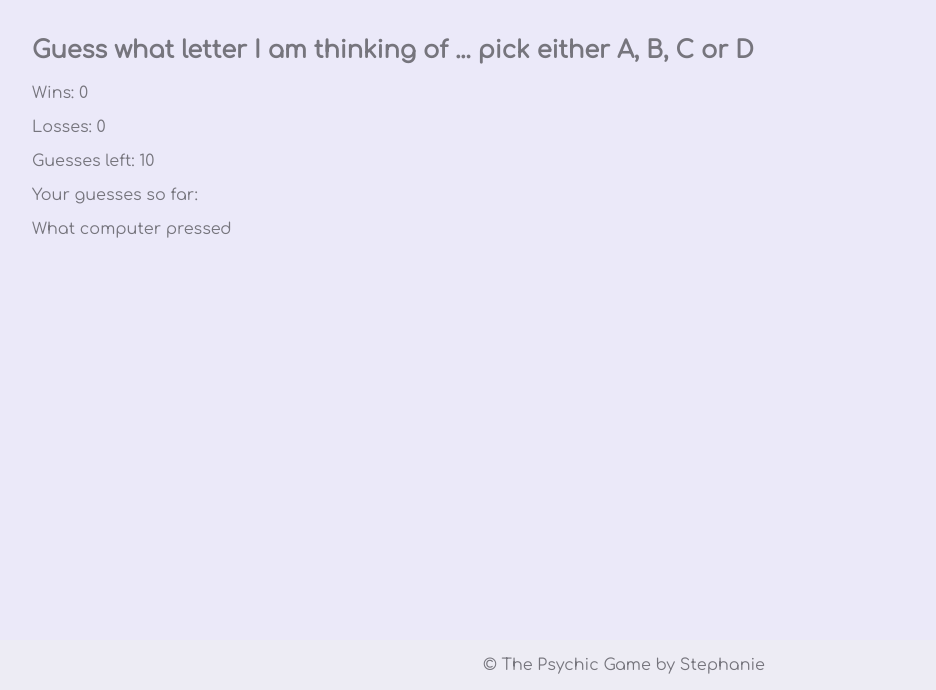
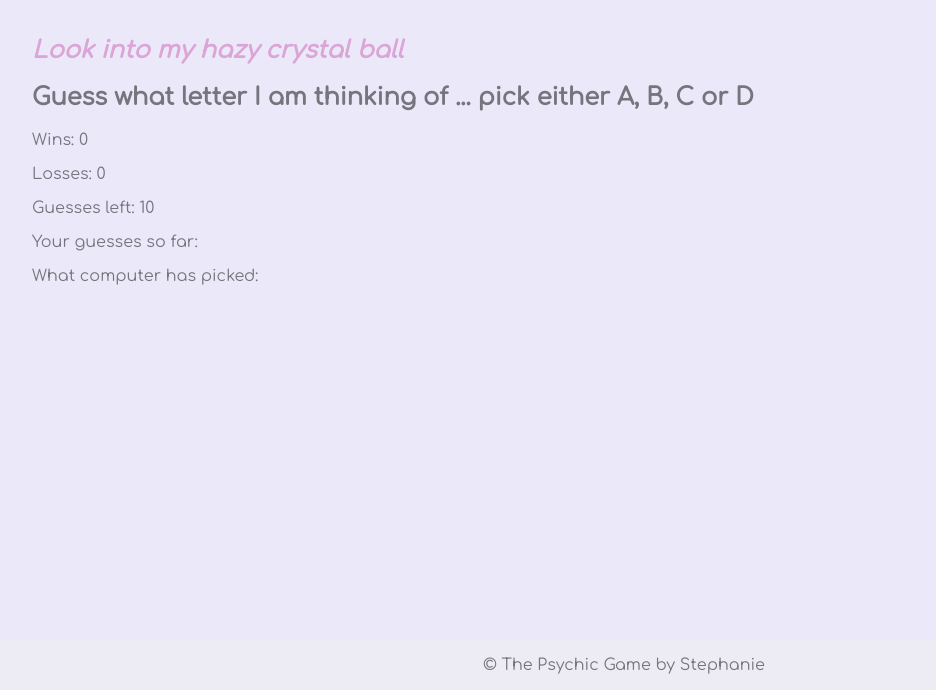
Before and after one commit to smarieimperial/assignment-3-psychic-game, a plain HTML site: page index.html in a window 1280 px wide. Shown: the part 110-800 px from the top of the page, without its empty margins (16-952 px from the left). Drawn offline with Linux system fonts and the light colour scheme.

Commit message:
added changes to index.html

```diff
--- a/assets/css/style.css
+++ b/assets/css/style.css
@@ -34,3 +34,9 @@ footer {
     background-color: #efefef;
     text-align: center;
   }
+em {
+    color:  rgba(203,96,179,1);
+}
+h2 em {
+    text-align: center;
+}
--- a/index.html
+++ b/index.html
@@ -9,14 +9,14 @@
 <body id="image">
 <div id="container">
         <h1>The Psychic Game</h1>
+        <h2><em>Look into my hazy crystal ball</em></h2>
         <h2>Guess what letter I am thinking of ... pick either A, B, C or D</h2>
-
 
             <p>Wins: <span id="id_wins"></span></p>
             <p>Losses: <span id="id_losses"></span></p>
             <p>Guesses left: <span id="id_guesses_left"></span></p>
             <p>Your guesses so far: <span id="guesses"></span></p>
-    <p>What computer pressed <span id="computerChoice"></span></p>
+            <p>What computer has picked: <span id="computerChoice"></span></p>
 </div>
     <footer>&copy The Psychic Game by Stephanie</footer>
 <script type="text/javascript" src="assets/javascript/game.js"></script>
```
Lines whose indentation alone changed are shown as unchanged.
